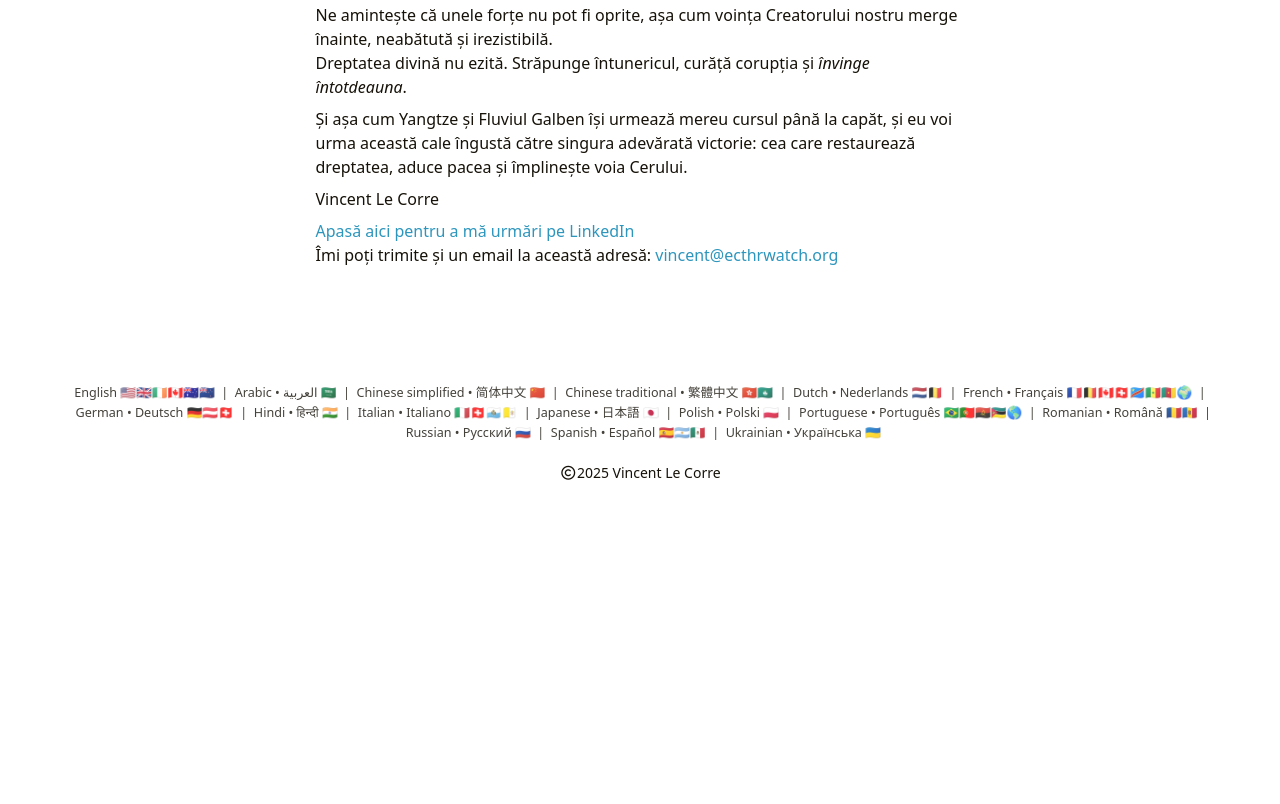
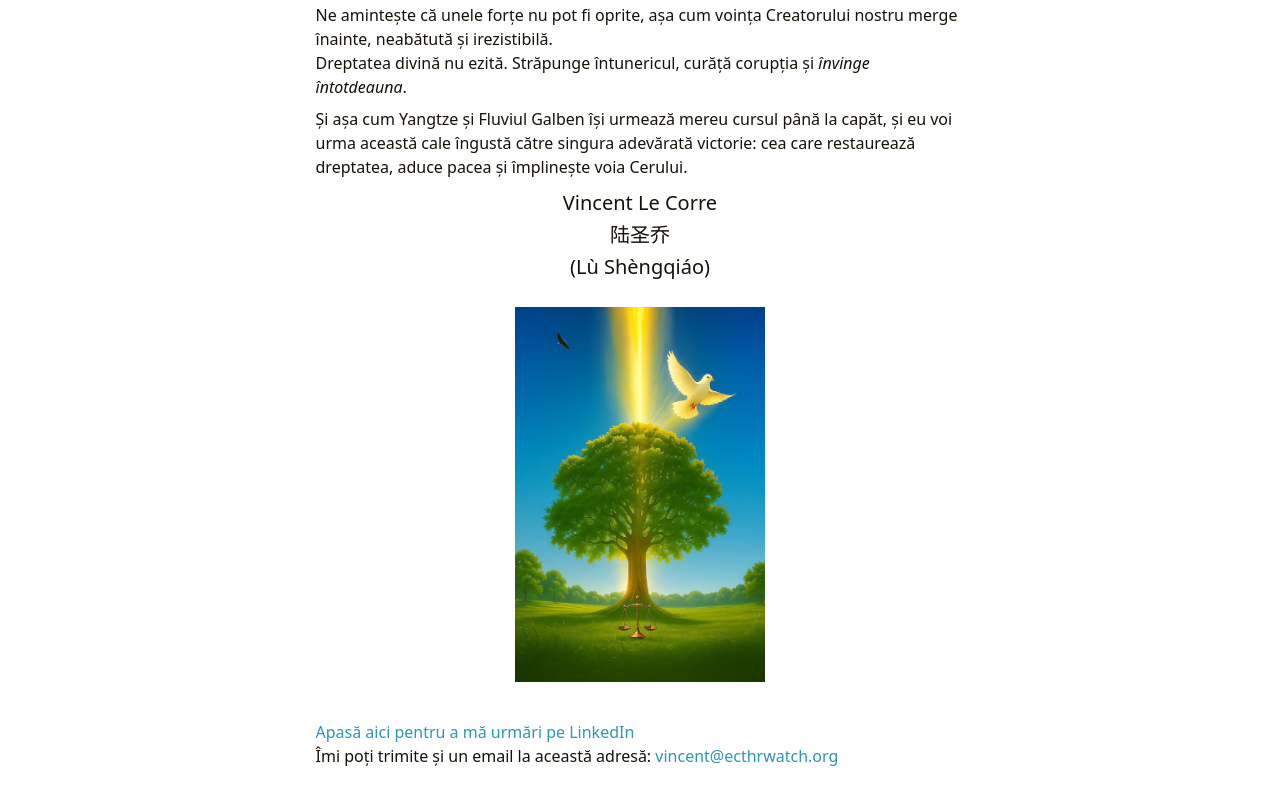
Before and after one commit to ecthrwatch/ro.vincentlecorre.org, a plain HTML site: page index.html in a window 1280 px wide. Shown: the part 1932-2736 px from the top of the page. Before the commit the page ends 2447 px from the top, so only its background shows below. Drawn offline with nearby package versions, Linux system fonts and the light colour scheme; some packages are replaced by stand-ins of ours.

Commit message:
Commit message.

```diff
--- a/index.html
+++ b/index.html
@@ -193,7 +193,54 @@ Un proverb chinez bine cunoscut exprimă aceeași forță de neoprit:</p>
 <p>Ne amintește că unele forțe nu pot fi oprite, așa cum voința Creatorului nostru merge înainte, neabătută și irezistibilă.<br>
 Dreptatea divină nu ezită. Străpunge întunericul, curăță corupția și <em>învinge întotdeauna</em>.</p>
 <p>Și așa cum Yangtze și Fluviul Galben își urmează mereu cursul până la capăt, și eu voi urma această cale îngustă către singura adevărată victorie: cea care restaurează dreptatea, aduce pacea și împlinește voia Cerului.</p>
-<p>Vincent Le Corre</p>
+<div style="text-align: center; font-size: 1.25em; line-height: 1.6;">
+Vincent Le Corre<br>
+陆圣乔<br>
+(Lù Shèngqiáo)
+</div>
+<!-- Spacer div for consistent vertical spacing -->
+<div style="height: 1.5em;"></div>
+<div style="text-align: center;">
+
+
+
+
+
+
+
+
+
+
+
+
+
+
+
+
+
+
+
+
+
+
+
+
+
+
+  <img
+    src="/images/TreeOfLight_Justice_EagleDove_Final_vlc002_hu_879f74566234cfac.jpg"
+    srcset="/images/TreeOfLight_Justice_EagleDove_Final_vlc002_hu_1f92c5901db804b5.jpg 400w, /images/TreeOfLight_Justice_EagleDove_Final_vlc002_hu_879f74566234cfac.jpg 800w, /images/TreeOfLight_Justice_EagleDove_Final_vlc002_hu_4390f048958ab3ac.jpg 1200w"
+    sizes="100vw"
+    alt=""
+    class=""
+    style="max-width: 250px; width: 100%; height: auto;"
+    loading="lazy"
+    decoding="async">
+
+
+</div>
+<!-- Spacer div for consistent vertical spacing -->
+<div style="height: 1.5em;"></div>
 <p>
   <a href="https://www.linkedin.com/in/x-v-france">Apasă aici pentru a mă urmări pe LinkedIn</a><br/>
   Îmi poți trimite și un email la această adresă: <a href="mailto:vincent@ecthrwatch.org">vincent@ecthrwatch.org</a>
```
Also changed, not shown: images/avatar-blue-color-shirt-512px-512px_hu_8f8fdd04d2b85ac.jpg (deleted), images/avatar-blue-color-shirt-512px-512px_hu_a12b8ecd8e4aaf5.jpg (deleted), images/avatar-blue-color-shirt-512px-512px_hu_b8f6bfa03285518c.jpg (deleted), 1 other file.
